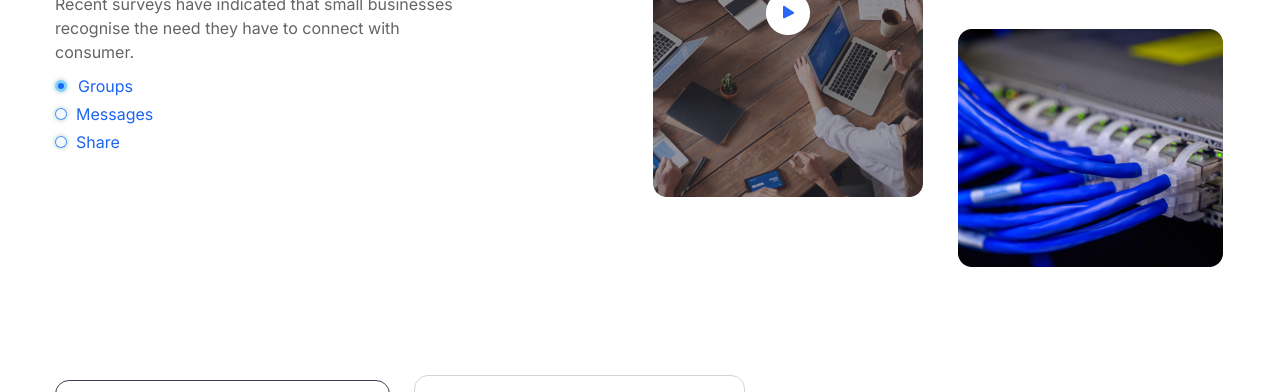
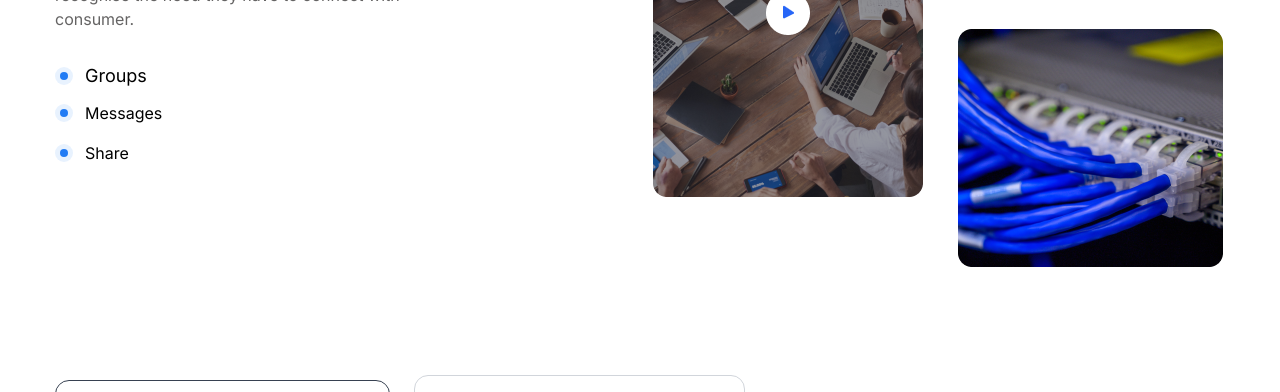
Before and after one commit to FaridFadilah/tailwind-task-1, a website: page index.html in a window 1280 px wide. Shown: the part 1083-1475 px from the top of the page. Drawn offline with nearby package versions, Linux system fonts and the light colour scheme; a web font is replaced by a local one.

Commit message:
Update Commit

```diff
--- a/index.html
+++ b/index.html
@@ -105,7 +105,7 @@
           the need they have to connect
           with consumer.
         </p>
-        <div class="flex lg:flex-col flex-row mt-4 justify-center lg:gap-4 gap-24 md:gap-32 mb-5">
+        <!-- <div class="flex lg:flex-col flex-row mt-4 justify-center lg:gap-4 gap-24 md:gap-32 mb-5">
           <input type="radio" name="toggle" value="Groups"
             class="appearance-none w-[12px] h-[12px] rounded-[50%] shadow-[0_0_5px_#aac5c6] border-t-[.2vh] border-b-[.2vh] border-solid border-myBlue/[.8] transition-all ease-linear duration-[.2s] bg-myBlue/5 checked:border-[3px] checked:border-solid checked:border-sky-300 checked:w-[12px] checked:h-[12px] bg-none after:content-['Groups'] flex items-center after:pl-5"
             style="background-image: none;" checked>
@@ -115,8 +115,8 @@
           <input type="radio" name="toggle"
             class="appearance-none w-[12px] h-[12px] rounded-[50%] shadow-[0_0_5px_#aac5c6] border-t-[.2vh] border-b-[.2vh] border-solid border-myBlue/[.8] transition-all ease-linear duration-[.2s] bg-myBlue/5 checked:border-[3px] checked:border-solid checked:border-sky-300 checked:w-[12px] checked:h-[12px] bg-none after:content-['Share'] flex items-center after:pl-5"
             style="background-image: none;" value="Share">
-        </div>
-        <!-- <ul class="mt-9 mb-5 flex lg:block items-center gap-5 justify-center">
+        </div> -->
+        <ul class="mt-9 mb-5 flex lg:block items-center gap-5 justify-center">
           <li
             class="before:content-[''] before:inline-block before:w-[18px] before:h-[18px] before:bg-[url('./img/icon/dot.svg')] before:mr-3 before:bg-cover before:bg-no-repeat items-center flex mb-4 text-lg leading-[18px] ">
             Groups</li>
@@ -126,7 +126,7 @@
           <li
             class="before:content-[''] before:inline-block before:w-[18px] before:h-[18px] before:bg-[url('./img/icon/dot.svg')] before:mr-3 before:bg-cover before:bg-no-repeat items-center flex mb-4">
             Share</li>
-        </ul> -->
+        </ul>
       </div>
       <div class="grid grid-cols-2 place-items-center gap-8 ">
         <img src="img/netbook1.png" class="w-full object-contain" alt="">
```
